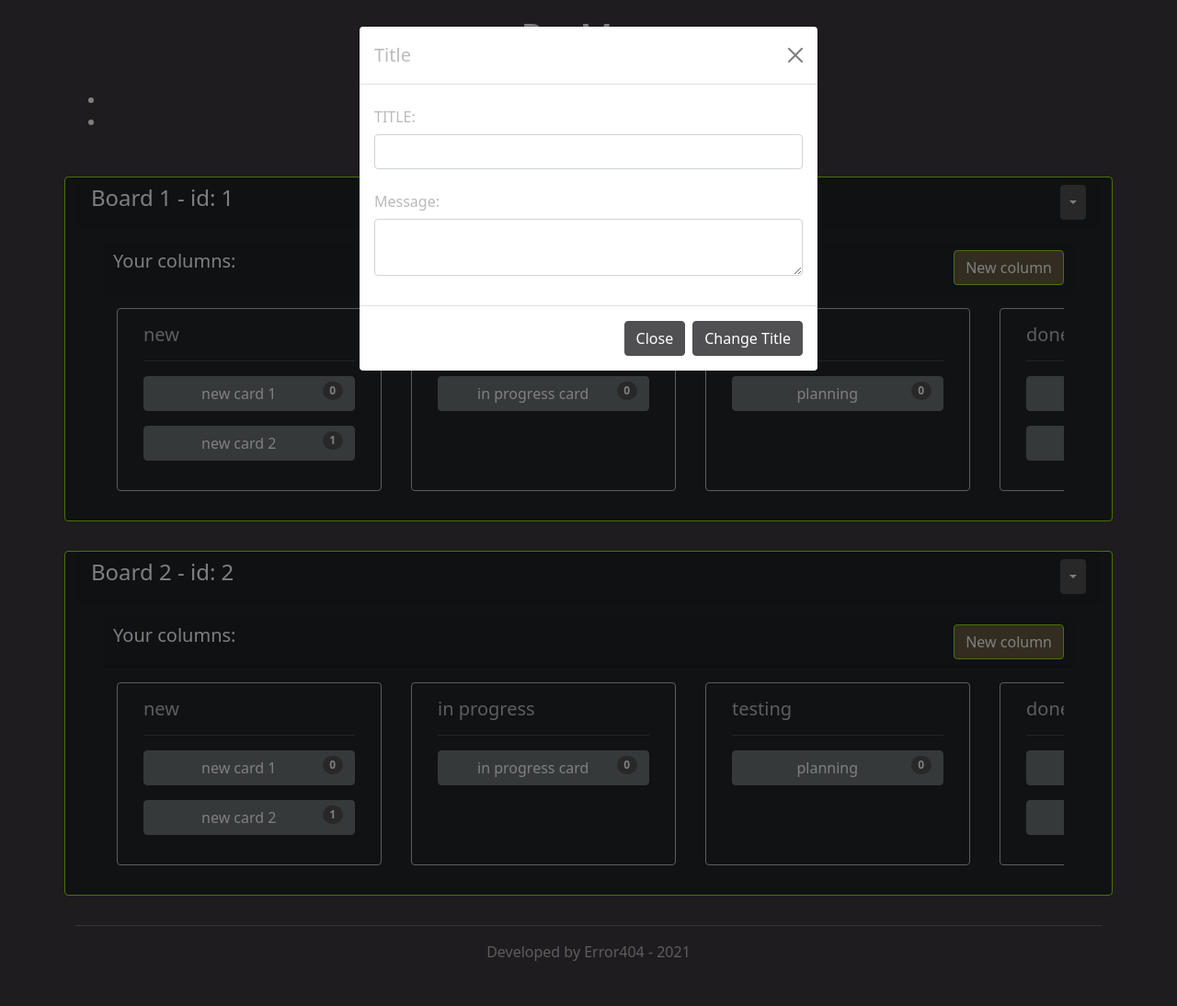
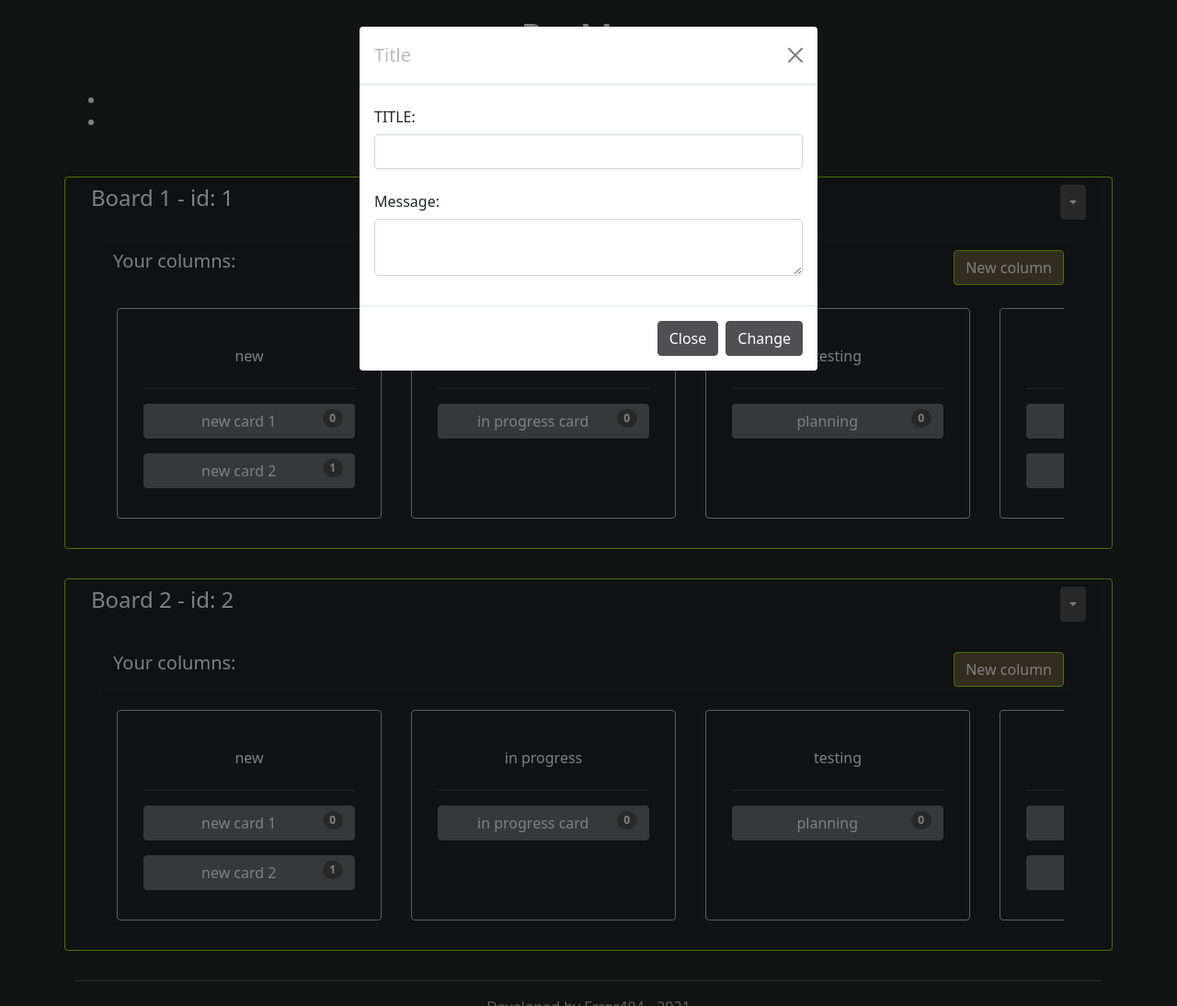
Before and after one commit to eorll/Proman, a Flask app: page / in a window 1280 px wide, after a click that opens the changed part. Shown: the whole page at 92% size. Run offline with Flask 2, Linux system fonts and the light colour scheme; parts of the project's set-up code (start-up, migrations or seed data) failed here and were passed over; some libraries are stand-ins or nearby versions.

Commit message:
reszta modali

```diff
--- a/static/js/dom.js
+++ b/static/js/dom.js
@@ -40,4 +40,5 @@ export let dom = {
         // it adds necessary event listeners also
     },
     // here comes more features
+
 };
--- a/static/scss/main.scss
+++ b/static/scss/main.scss
@@ -3,7 +3,7 @@
 
 $list-group-hover-bg: #c8d8aa;
 $list-group-bg: $gray-600;
-$body-bg: #3d383c;
+$body-bg: #212826;
 $body-color: #ffffff;
 
 
--- a/templates/board.html
+++ b/templates/board.html
@@ -10,7 +10,9 @@
             <div class="row">
                 <div class="card-header">
                     <h5 class="d-inline me-auto">Your columns:</h5>
-                    <a href="#" class="btn btn-brown border-success float-end d-inline">New column</a>
+                    <a href="#" class="btn btn-brown border-success float-end d-inline"
+                       data-bs-toggle="modal" data-bs-target="#exampleModalBoard">New column</a>
+
                 </div>
             </div>
             <div class="row flex-nowrap overflow-auto me-0">
@@ -24,3 +26,27 @@
         </div>
     </div>
 </div>
+
+<div class="modal fade" id="exampleModalBoard" tabindex="-1" aria-labelledby="exampleModalBoardLabel"
+     aria-hidden="true">
+    <div class="modal-dialog">
+        <div class="modal-content">
+            <div class="modal-header">
+                <h5 class="modal-title" id="exampleModalBoardLabel text-dark">Column Title</h5>
+                <button type="button" class="btn-close" data-bs-dismiss="modal" aria-label="Close"></button>
+            </div>
+            <div class="modal-body">
+                <form>
+                    <div class="mb-3">
+                        <label for="recipient-name" class="col-form-label text-dark">TITLE:</label>
+                        <input type="text" class="form-control" id="recipient-name">
+                    </div>
+                </form>
+            </div>
+            <div class="modal-footer">
+                <button type="button" class="btn btn-secondary" data-bs-dismiss="modal">Close</button>
+                <button type="button" class="btn btn-secondary">Change</button>
+            </div>
+        </div>
+    </div>
+</div>
--- a/templates/card.html
+++ b/templates/card.html
@@ -1,4 +1,8 @@
-<button type="button" class="btn btn-primary d-block w-100 my-3" data-bs-toggle="modal" data-bs-target="#exampleModal"  draggable="true">
+
+
+
+<button type="button" class="btn btn-primary d-block w-100 my-3" data-bs-toggle="modal" data-bs-target="#exampleModal"
+        draggable="true">
     <h6 class="d-inline me-auto">{{ card.title }}</h6>
     <span class="badge rounded-pill bg-secondary float-end">{{ card.order }}</span>
     <span class="visually-hidden">unread messages</span>
@@ -8,24 +12,24 @@
     <div class="modal-dialog">
         <div class="modal-content">
             <div class="modal-header">
-              <h5 class="modal-title" id="exampleModalLabel">Title</h5>
+                <h5 class="modal-title" id="exampleModalLabel text-dark">Title</h5>
                 <button type="button" class="btn-close" data-bs-dismiss="modal" aria-label="Close"></button>
             </div>
             <div class="modal-body">
                 <form>
                     <div class="mb-3">
-                  <label for="recipient-name" class="col-form-label">TITLE:</label>
+                        <label for="recipient-name" class="col-form-label text-dark">TITLE:</label>
                         <input type="text" class="form-control" id="recipient-name" value="">
                     </div>
                     <div class="mb-3">
-                    <label for="message-text" class="col-form-label">Message:</label>
+                        <label for="message-text" class="col-form-label text-dark">Message:</label>
                         <textarea class="form-control" id="message-text"></textarea>
                     </div>
                 </form>
             </div>
             <div class="modal-footer">
                 <button type="button" class="btn btn-secondary" data-bs-dismiss="modal">Close</button>
-              <button type="button" class="btn btn-secondary">Change Title</button>
+                <button type="button" class="btn btn-secondary">Change</button>
             </div>
         </div>
     </div>
--- a/templates/column.html
+++ b/templates/column.html
@@ -1,7 +1,13 @@
+
+
+
+
 <div class="card m-3 d-inline-block flex-nowrap bg-dark text-light border-light" style="width: 18rem;"
             draggable="true">
     <div class="card-body">
-        <h5 class="card-title"> {{ status }} </h5>
+        <button type="button" class="btn btn-dark d-block w-100 my-3" data-bs-toggle="modal" data-bs-target="#exampleModalColumn"
+                draggable="true">{{ status }}</button>
+        <h5 class="card-title"></h5>
         <hr>
         {% for card in cards %}
             {% if card.status_id == status %}
@@ -10,3 +16,26 @@
         {% endfor %}
     </div>
 </div>
+
+<div class="modal fade" id="exampleModalColumn" tabindex="-1" aria-labelledby="exampleModalColumnLabel" aria-hidden="true">
+    <div class="modal-dialog">
+        <div class="modal-content">
+            <div class="modal-header">
+                <h5 class="modal-title" id="exampleModalColumnLabel text-dark">Title</h5>
+                <button type="button" class="btn-close" data-bs-dismiss="modal" aria-label="Close"></button>
+            </div>
+            <div class="modal-body">
+                <form>
+                    <div class="mb-3">
+                        <label for="recipient-name" class="col-form-label text-dark">TITLE:</label>
+                        <input type="text" class="form-control" id="recipient-name">
+                    </div>
+                </form>
+            </div>
+            <div class="modal-footer">
+                <button type="button" class="btn btn-secondary" data-bs-dismiss="modal">Close</button>
+                <button type="button" class="btn btn-secondary">Change</button>
+            </div>
+        </div>
+    </div>
+</div>
```
Also changed, not shown: static/scss/main.css. Lines whose indentation alone changed are shown as unchanged.
